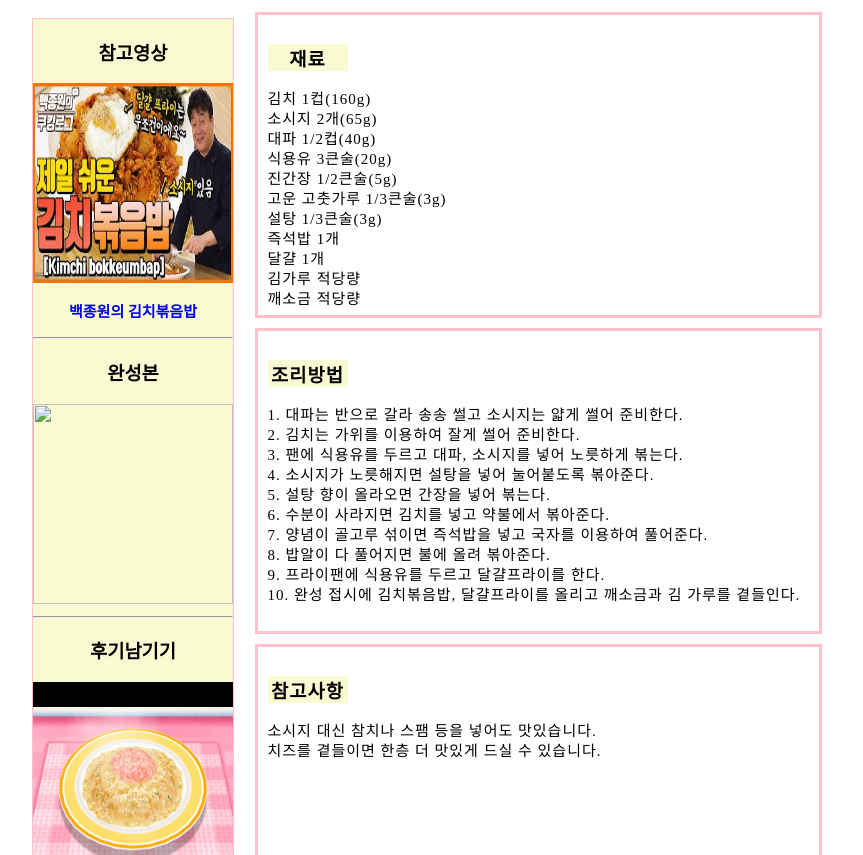
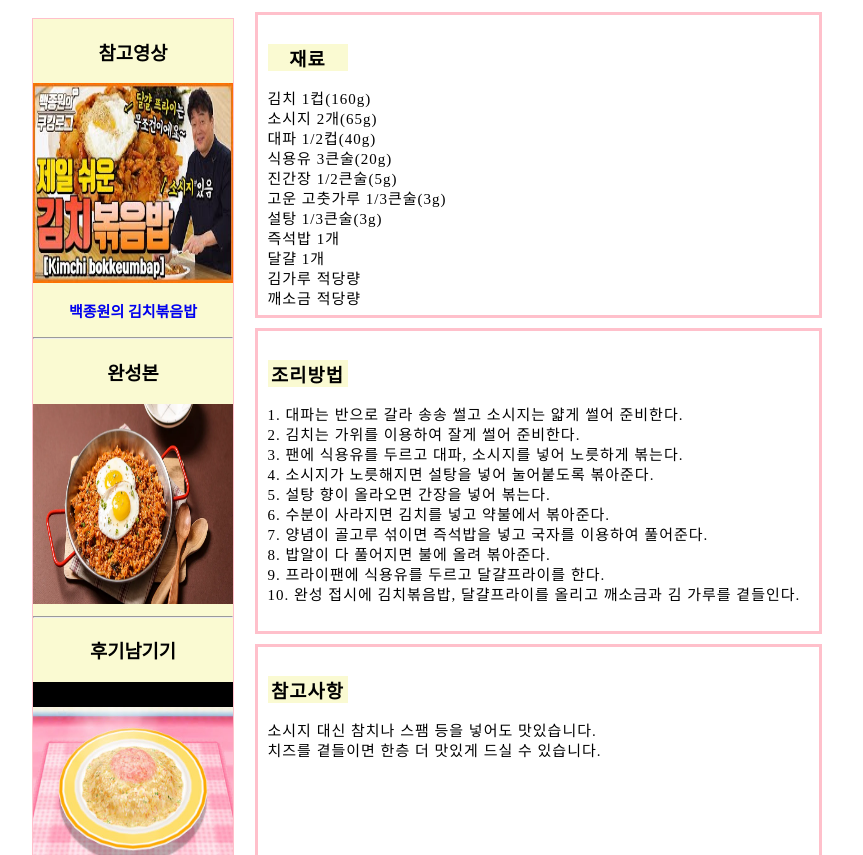
Before and after one commit to PARKDAHYEE/dahyepark, a plain HTML site: page index.html in a window 1280 px wide. Shown: the part 245-1100 px from the top of the page, without its empty margins (208-1071 px from the left). Drawn offline with Linux system fonts and the light colour scheme.

Commit message:
마지막

```diff
--- a/index.html
+++ b/index.html
@@ -144,7 +144,7 @@
             <p><a href="https://www.youtube.com/watch?v=eIo2BaE6LxI">백종원의 김치볶음밥</a></p>
             <hr>
             <h3>완성본</h3>
-            <img src=foodff.webp" width="200px" height="200px">
+            <img src="foodff.webp" width="200px" height="200px">
             <hr>
             <h3>후기남기기</h3>
             <img src="food1.jpg" width="200px" height="200px"> <br>
```
